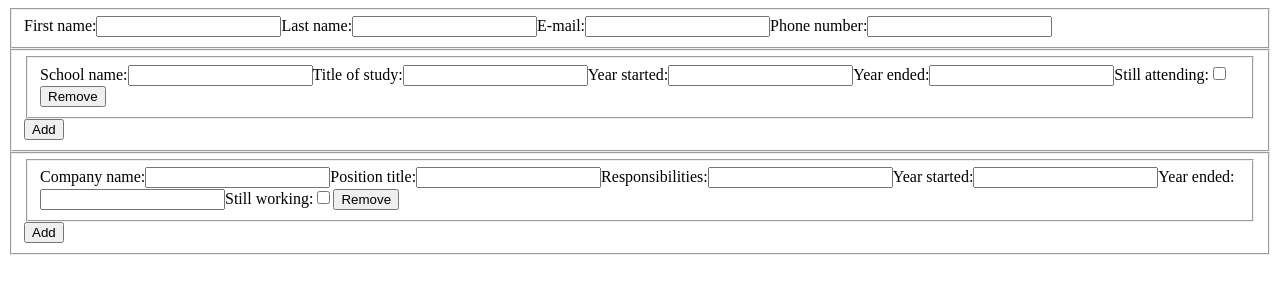
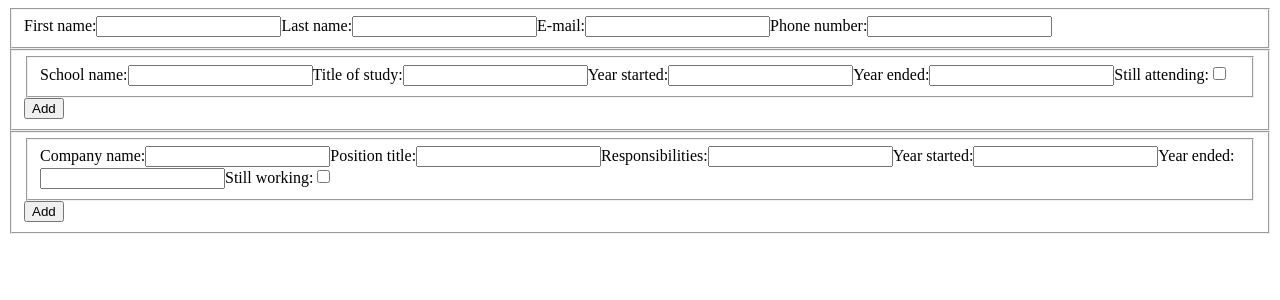
Before and after one commit to bigacz/cv-creator, a React (Vite) app: page / in a window 1280 px wide. Shown: the top 300 px of the page. Built offline with nearby package versions, Linux system fonts and the light colour scheme.

Commit message:
add remove button toggling

```diff
--- a/src/components/editor/EducationEditor.jsx
+++ b/src/components/editor/EducationEditor.jsx
@@ -1,4 +1,6 @@
 function EducationEditor({ schools, handleChange, handleAdd, handleRemove }) {
+  const isRemoveButtonAdded = schools.length > 1;
+
   const schoolFieldsets = schools.map((school) => {
     const { id, schoolName, studyTitle, yearStarted, yearEnded, isEnded } =
       school;
@@ -55,6 +57,7 @@ function EducationEditor({ schools, handleChange, handleAdd, handleRemove }) {
             }}
           />
         </label>
+        {isRemoveButtonAdded && (
           <button
             type="button"
             onClick={() => {
@@ -63,6 +66,7 @@ function EducationEditor({ schools, handleChange, handleAdd, handleRemove }) {
           >
             Remove
           </button>
+        )}
       </fieldset>
     );
   });
--- a/src/components/editor/ExperienceEditor.jsx
+++ b/src/components/editor/ExperienceEditor.jsx
@@ -1,4 +1,6 @@
 function ExperienceEditor({ jobs, handleChange, handleAdd, handleRemove }) {
+  const isRemoveButtonAdded = jobs.length > 1;
+
   const jobFieldsets = jobs.map((job) => {
     const {
       id,
@@ -72,6 +74,7 @@ function ExperienceEditor({ jobs, handleChange, handleAdd, handleRemove }) {
             }}
           />
         </label>
+        {isRemoveButtonAdded && (
           <button
             type="button"
             onClick={() => {
@@ -80,6 +83,7 @@ function ExperienceEditor({ jobs, handleChange, handleAdd, handleRemove }) {
           >
             Remove
           </button>
+        )}
       </fieldset>
     );
   });
```
Lines whose indentation alone changed are shown as unchanged.
